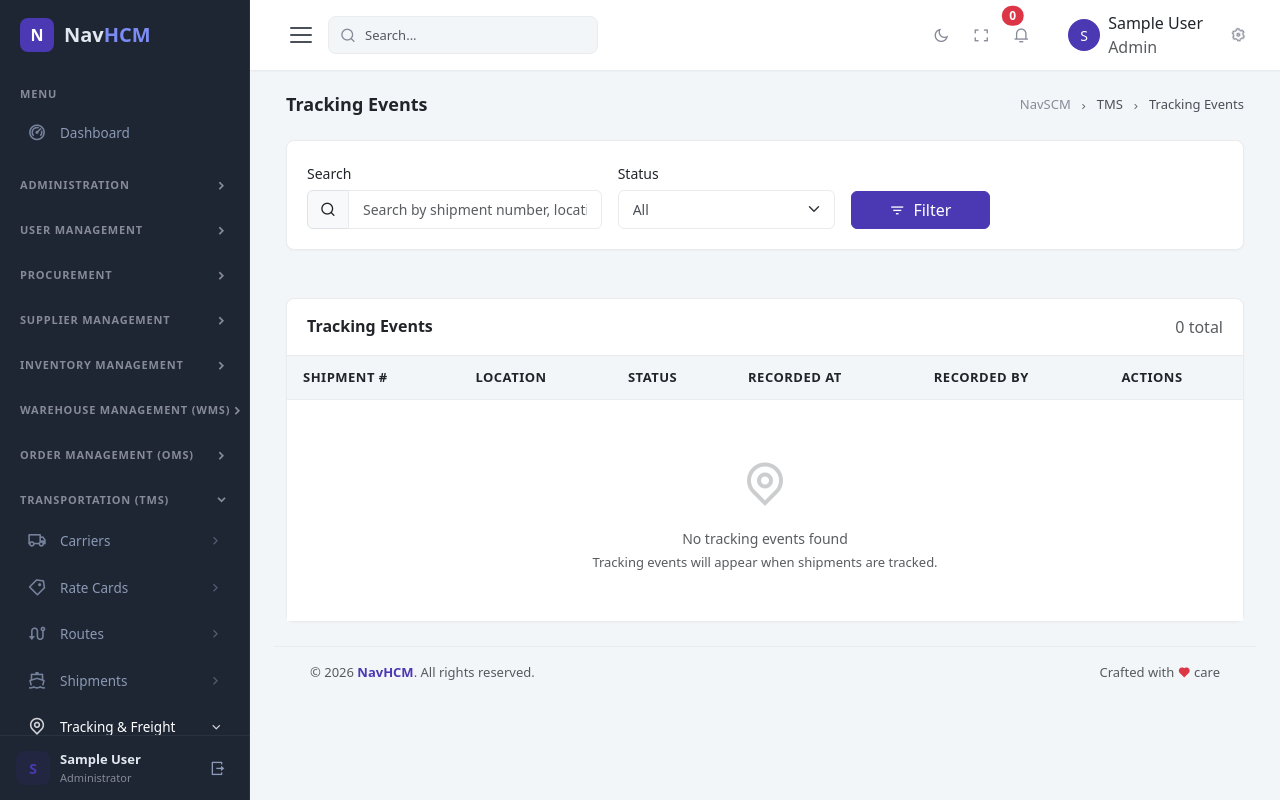
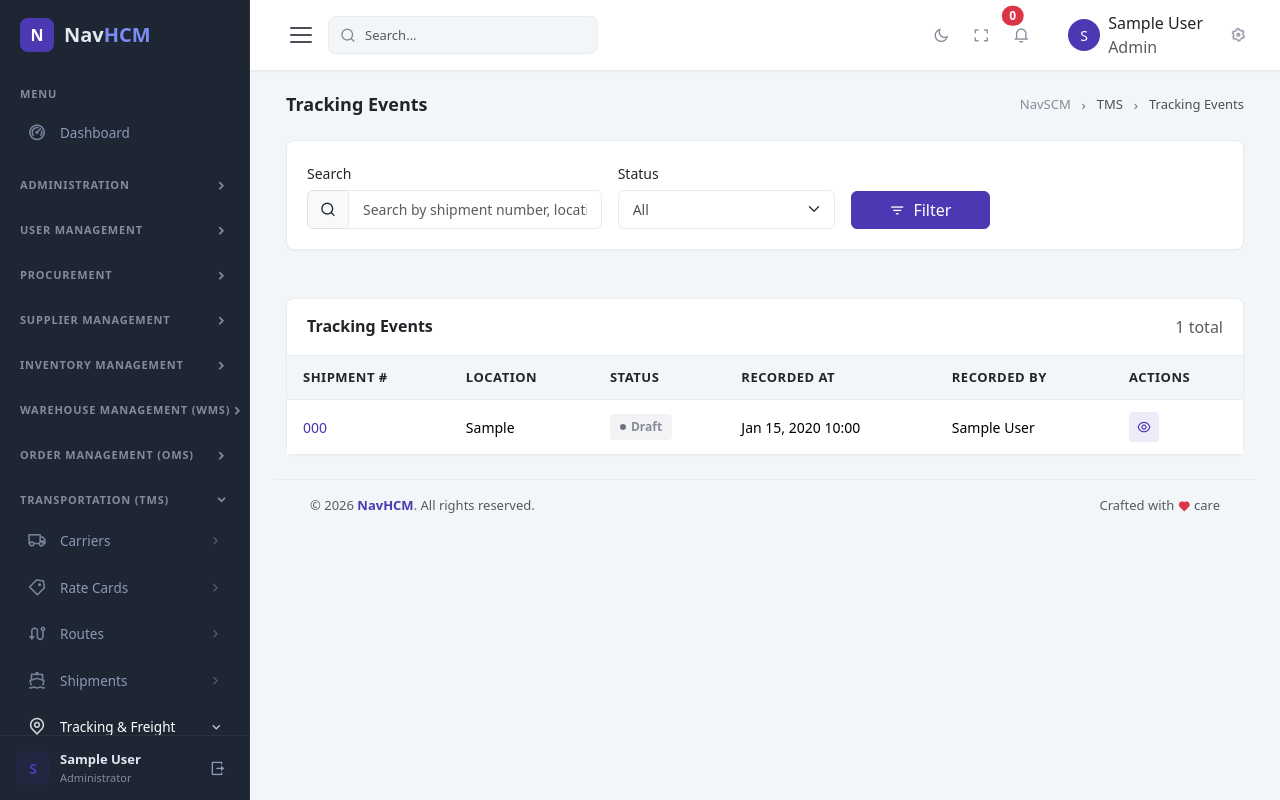
Before and after one commit to Navaid-KloneIT/NavSCM, a Django app: page /tms/tracking/ in a window 1280 px wide. Run offline with Django 4.2, Linux system fonts and the light colour scheme; a user stored in the database is signed in; tables that the repository leaves empty hold one stand-in row (values such as "Sample post"); some libraries are stand-ins or nearby versions.

Commit message:
Fix tracking list template variable name from tracking_events to events

```diff
--- a/templates/tms/tracking_list.html
+++ b/templates/tms/tracking_list.html
@@ -53,7 +53,7 @@
         <div class="card table-card">
             <div class="card-header">
                 <h5>Tracking Events</h5>
-                <span class="text-muted">{{ tracking_events|length }} total</span>
+                <span class="text-muted">{{ events|length }} total</span>
             </div>
             <div class="card-body p-0">
                 <div class="table-responsive">
@@ -69,7 +69,7 @@
                             </tr>
                         </thead>
                         <tbody>
-                            {% for te in tracking_events %}
+                            {% for te in events %}
                             <tr>
                                 <td><a href="{% url 'tms:shipment_detail' te.shipment.pk %}" class="fw-medium">{{ te.shipment.shipment_number }}</a></td>
                                 <td>{{ te.location|default:"-" }}</td>
```
